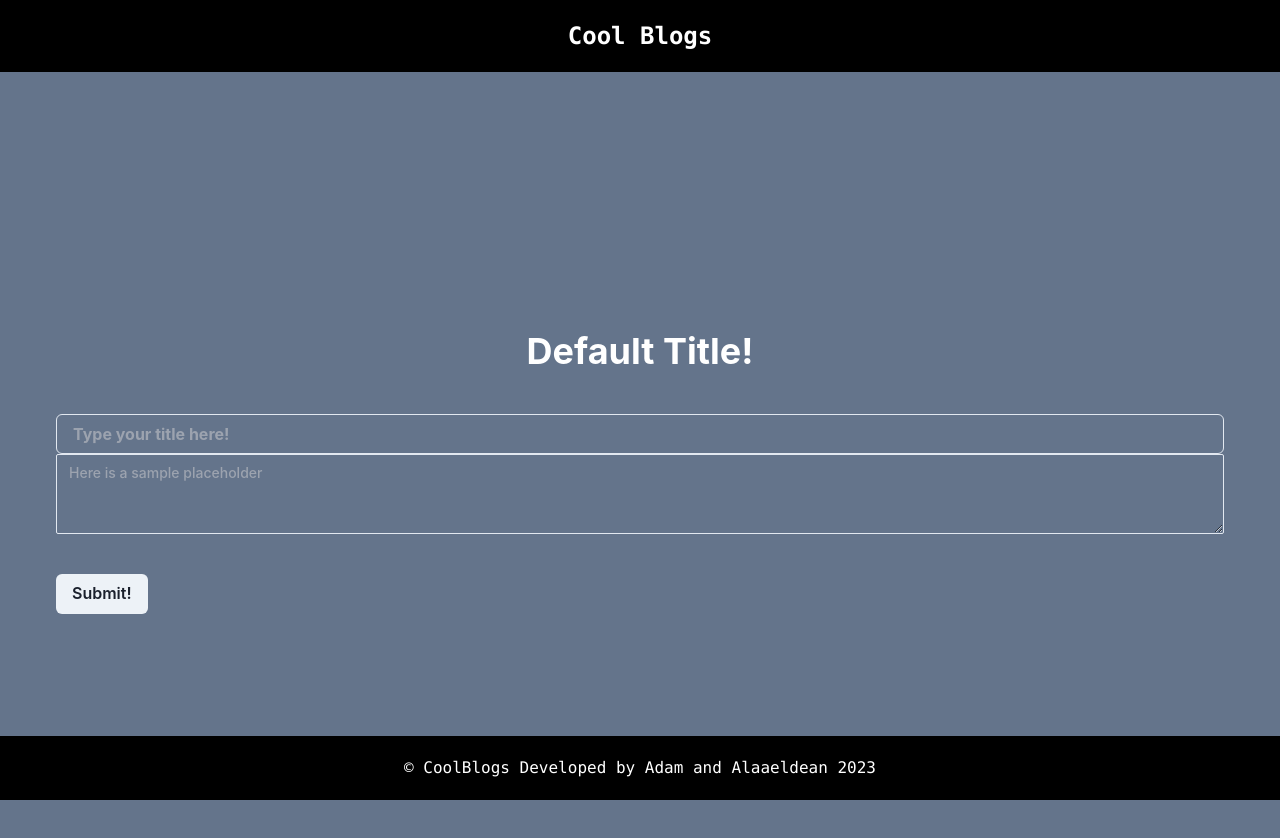
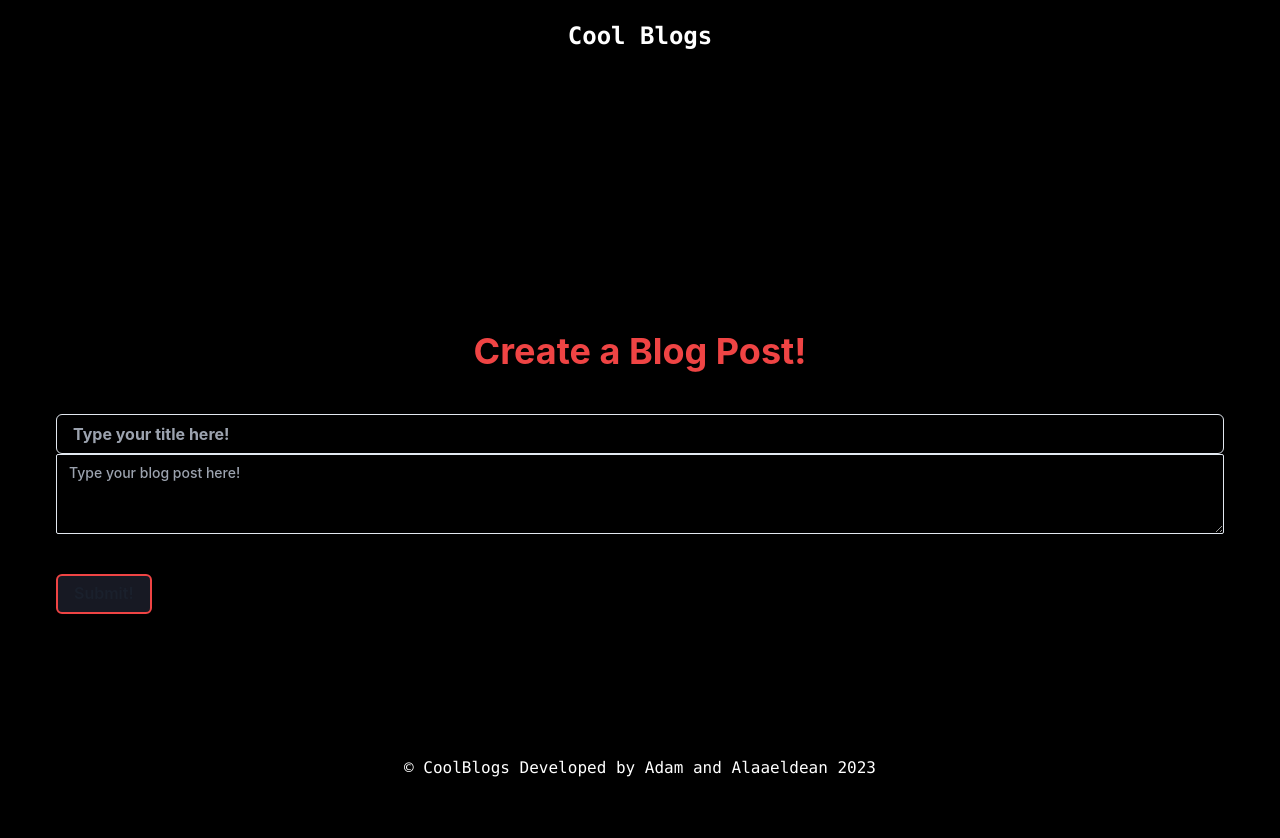
Before and after one commit to MyEvolution/coolblogs, a React (Vite) app in the folder frontend/coolblogs/: page /create in a window 1280 px wide. Shown: the top 838 px of the page. Built offline with nearby package versions, Linux system fonts and the light colour scheme.

Commit message:
Made create page scary AF >:)

```diff
--- a/frontend/coolblogs/src/routes/Create.jsx
+++ b/frontend/coolblogs/src/routes/Create.jsx
@@ -30,29 +30,41 @@ function Create() {
   };
 
   return (
-    <Center className="bg-slate-500" h="100vh">
-      <Flex p={{ base: 4, md: 14 }} w="100%" direction={{ base: 'column' }}>
-        <Center>
-          <Heading color="white">{title}</Heading>
-        </Center>
+    <Center className="bg-black h-screen">
+      <Flex
+        p={{ base: 4, md: 14 }}
+        w="100%"
+        direction={{ base: 'column' }}
+        justifyContent="center"
+      >
+        <Heading className="text-red-500 font-bold drop-shadow-xl stroke-white text-center">
+          Create a Blog Post!
+        </Heading>
         <Spacer mb={10} />
-        <Box>
+        <Box className="">
           <Input
-            className=" font-bold text-white text-xl"
+            className=" font-bold text-white text-xl bg-gray-800 border-red-500 border-2 outline-none"
             onChange={(e) => handleInputChange(e, 'title')}
             placeholder="Type your title here!"
           />
           <Textarea
-            className=" font-medium text-white text-xl"
+            className=" font-medium text-white text-xl bg-gray-800 border-red-500 border-2 outline-none"
             value={body}
             onChange={handleInputChange}
-            placeholder="Here is a sample placeholder"
+            placeholder="Type your blog post here!"
             size="sm"
           />
         </Box>
         <Text>
           <Spacer mb={10} />
-          <Button onClick={postBlog}> Submit! </Button>
+          <Button
+            onClick={postBlog}
+            className="text-red-500 bg-opacity-50 bg-gray-900 border-2 border-red-500 hover:text-black hover:bg-red-500"
+            bg="gray.900"
+          >
+            {' '}
+            Submit!{' '}
+          </Button>
         </Text>
       </Flex>
     </Center>
--- a/frontend/coolblogs/src/routes/Home.jsx
+++ b/frontend/coolblogs/src/routes/Home.jsx
@@ -2,6 +2,7 @@ import React, { useEffect } from 'react';
 import { Link } from 'react-router-dom';
 // import { Button } from '@chakra-ui/react';
 import useGlobalReducer from '../utils/useGlobalReducer';
+
 function Home() {
   const { state, getAllBlogPosts } = useGlobalReducer();
 
```
